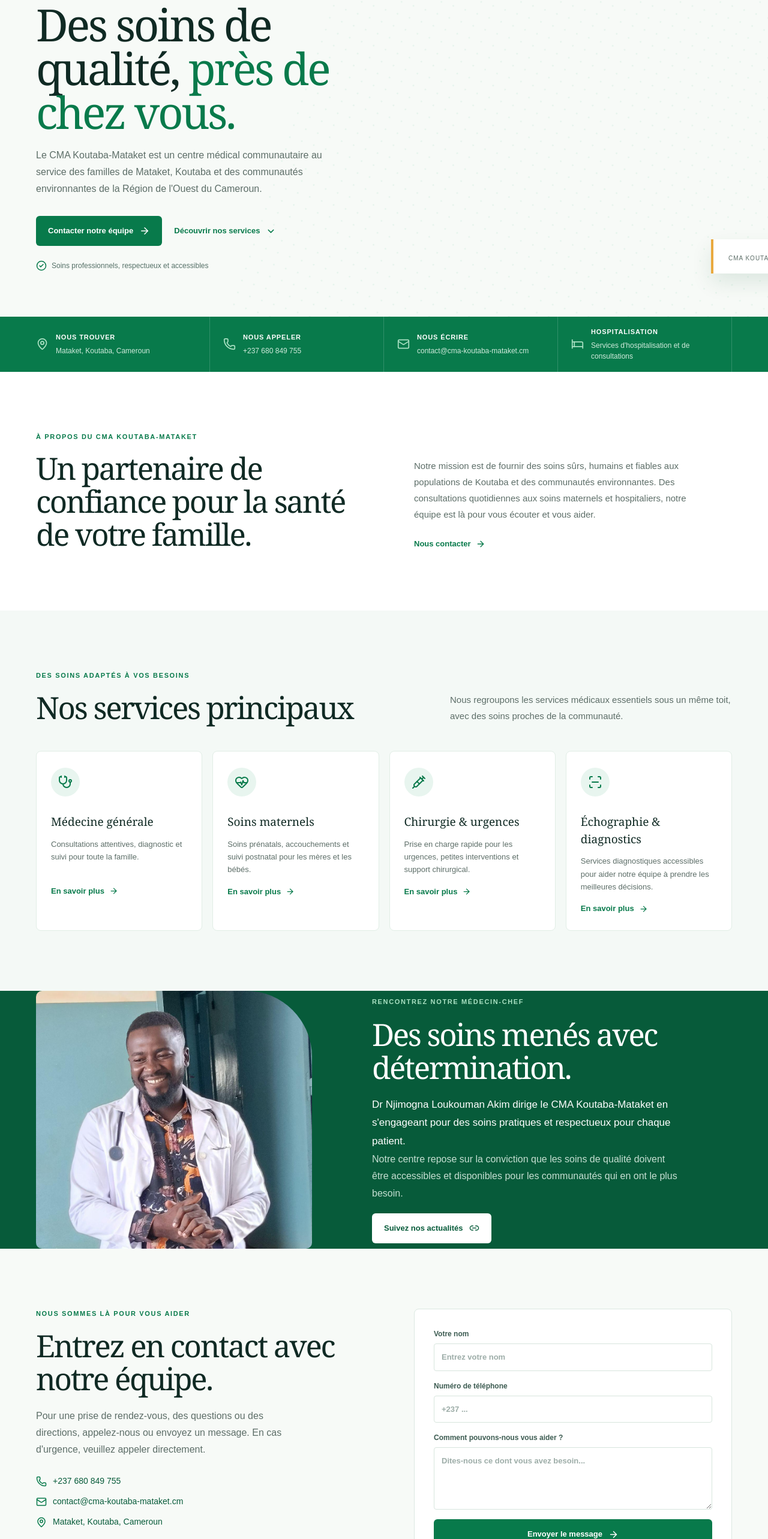
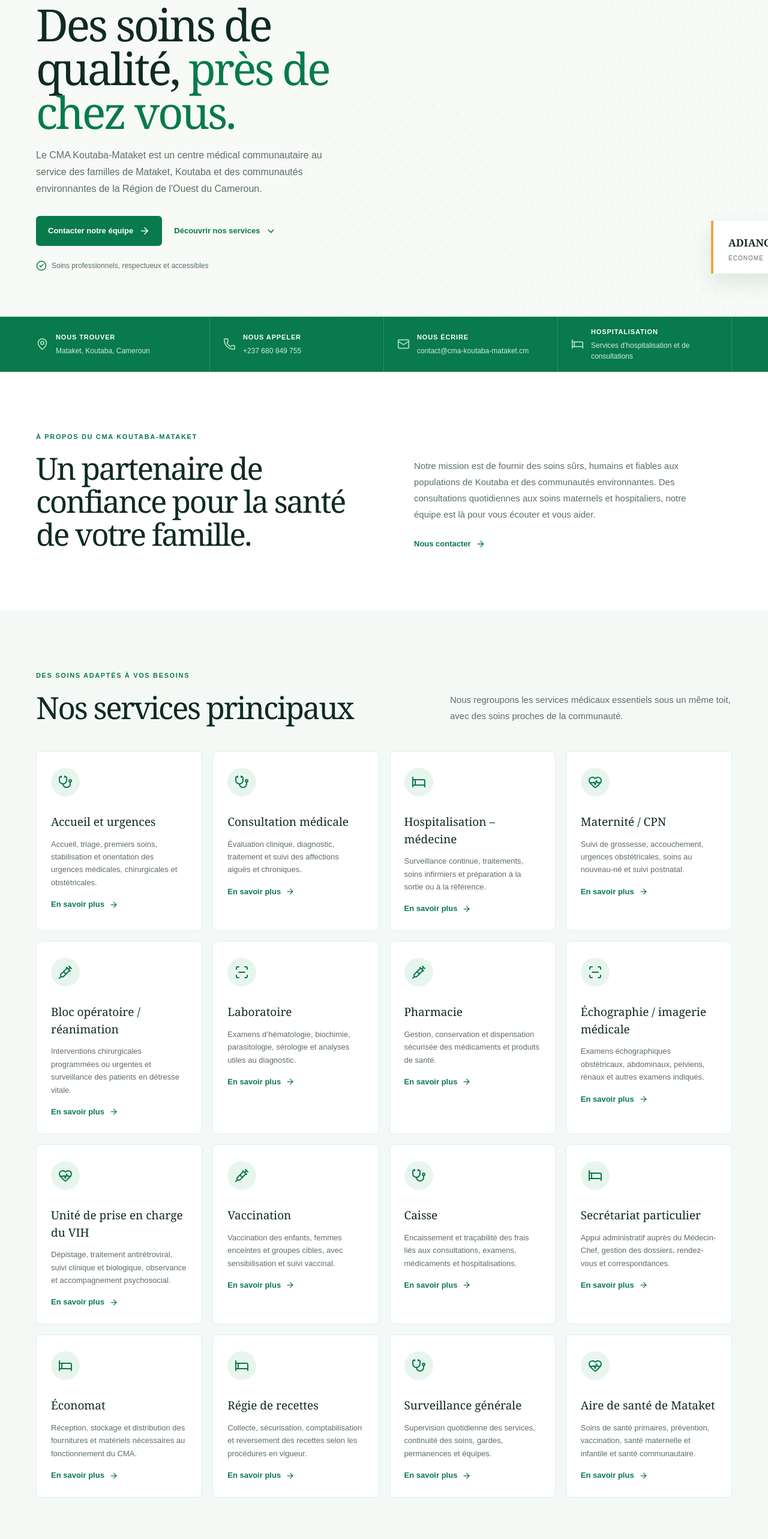
Before and after one commit to Abdoulaye-Thespy/cma-mataket, a Next.js app: page / in a window 1280 px wide. Shown: the part 221-2787 px from the top of the page at 60% size. Built offline with nearby package versions, Linux system fonts and the light colour scheme; grey boxes are pictures that could not be loaded.

Commit message:
Add CMA services and econome profile

```diff
--- a/app/globals.css
+++ b/app/globals.css
@@ -50,6 +50,7 @@ h1 em { color:var(--green); font-style:normal; }
 .hero-card { position:relative; max-width:480px; justify-self:end; }
 .hero-card-image { height:450px; position:relative; overflow:hidden; border-radius:130px 12px 12px 12px; box-shadow:20px 22px 0 #d4eadf; }
 .hero-card-image img,.doctor-photo img { object-fit:cover; object-position:center 25%; }
+.hero-card-image > img { position:absolute; inset:0; width:100%; height:100%; }
 .doctor-tag { position:absolute; bottom:-22px; left:-35px; background:#fff; padding:18px 25px; min-width:260px; box-shadow:0 15px 35px #0b56301c; border-left:4px solid var(--gold); }
 .doctor-tag span,.doctor-tag small { display:block; color:var(--muted); font-size:10px; text-transform:uppercase; letter-spacing:.1em; }
 .doctor-tag strong { display:block; font-family:Georgia,serif; font-size:17px; margin:6px 0; }
--- a/app/page.tsx
+++ b/app/page.tsx
@@ -22,10 +22,22 @@ import {
 } from 'lucide-react'
 
 const services = [
-  { icon: Stethoscope, title: 'Médecine générale', text: 'Consultations attentives, diagnostic et suivi pour toute la famille.' },
-  { icon: HeartPulse, title: 'Soins maternels', text: 'Soins prénatals, accouchements et suivi postnatal pour les mères et les bébés.' },
-  { icon: Syringe, title: 'Chirurgie & urgences', text: 'Prise en charge rapide pour les urgences, petites interventions et support chirurgical.' },
-  { icon: ScanLine, title: 'Échographie & diagnostics', text: 'Services diagnostiques accessibles pour aider notre équipe à prendre les meilleures décisions.' },
+  { icon: Stethoscope, title: 'Accueil et urgences', text: 'Accueil, triage, premiers soins, stabilisation et orientation des urgences médicales, chirurgicales et obstétricales.' },
+  { icon: Stethoscope, title: 'Consultation médicale', text: 'Évaluation clinique, diagnostic, traitement et suivi des affections aiguës et chroniques.' },
+  { icon: Bed, title: 'Hospitalisation – médecine', text: 'Surveillance continue, traitements, soins infirmiers et préparation à la sortie ou à la référence.' },
+  { icon: HeartPulse, title: 'Maternité / CPN', text: 'Suivi de grossesse, accouchement, urgences obstétricales, soins au nouveau-né et suivi postnatal.' },
+  { icon: Syringe, title: 'Bloc opératoire / réanimation', text: 'Interventions chirurgicales programmées ou urgentes et surveillance des patients en détresse vitale.' },
+  { icon: ScanLine, title: 'Laboratoire', text: 'Examens d’hématologie, biochimie, parasitologie, sérologie et analyses utiles au diagnostic.' },
+  { icon: Syringe, title: 'Pharmacie', text: 'Gestion, conservation et dispensation sécurisée des médicaments et produits de santé.' },
+  { icon: ScanLine, title: 'Échographie / imagerie médicale', text: 'Examens échographiques obstétricaux, abdominaux, pelviens, rénaux et autres examens indiqués.' },
+  { icon: HeartPulse, title: 'Unité de prise en charge du VIH', text: 'Dépistage, traitement antirétroviral, suivi clinique et biologique, observance et accompagnement psychosocial.' },
+  { icon: Syringe, title: 'Vaccination', text: 'Vaccination des enfants, femmes enceintes et groupes cibles, avec sensibilisation et suivi vaccinal.' },
+  { icon: Stethoscope, title: 'Caisse', text: 'Encaissement et traçabilité des frais liés aux consultations, examens, médicaments et hospitalisations.' },
+  { icon: Bed, title: 'Secrétariat particulier', text: 'Appui administratif auprès du Médecin-Chef, gestion des dossiers, rendez-vous et correspondances.' },
+  { icon: Bed, title: 'Économat', text: 'Réception, stockage et distribution des fournitures et matériels nécessaires au fonctionnement du CMA.' },
+  { icon: Bed, title: 'Régie de recettes', text: 'Collecte, sécurisation, comptabilisation et reversement des recettes selon les procédures en vigueur.' },
+  { icon: Stethoscope, title: 'Surveillance générale', text: 'Supervision quotidienne des services, continuité des soins, gardes, permanences et équipes.' },
+  { icon: HeartPulse, title: 'Aire de santé de Mataket', text: 'Soins de santé primaires, prévention, vaccination, santé maternelle et infantile et santé communautaire.' },
 ]
 
 export default function Home() {
@@ -75,8 +87,8 @@ export default function Home() {
             <div className="hero-trust"><CheckCircle2 size={18} /> <span>Soins professionnels, respectueux et accessibles</span></div>
           </div>
           <div className="hero-card">
-            <div className="hero-card-image"><Image src="/dr-njimogna.jpg" alt="Dr Njimogna Loukouman Akim, Medical Director" fill priority sizes="(max-width: 768px) 90vw, 520px" /></div>
-            <div className="doctor-tag"><span></span><strong></strong><small>CMA Koutaba-Mataket</small></div>
+            <div className="hero-card-image"><img src="https://hebbkx1anhila5yf.public.blob.vercel-storage.com/WhatsApp%20Image%202026-10-07%20at%2010.55.30-FrzEuH2xFWgya3ObrYONLbI9JPSxTh.jpeg" alt="ADIANG SONE Leonel, Économe du CMA Koutaba-Mataket" /></div>
+            <div className="doctor-tag"><span></span><strong>ADIANG SONE Leonel</strong><small>Économe</small></div>
           </div>
         </div>
       </section>
```
